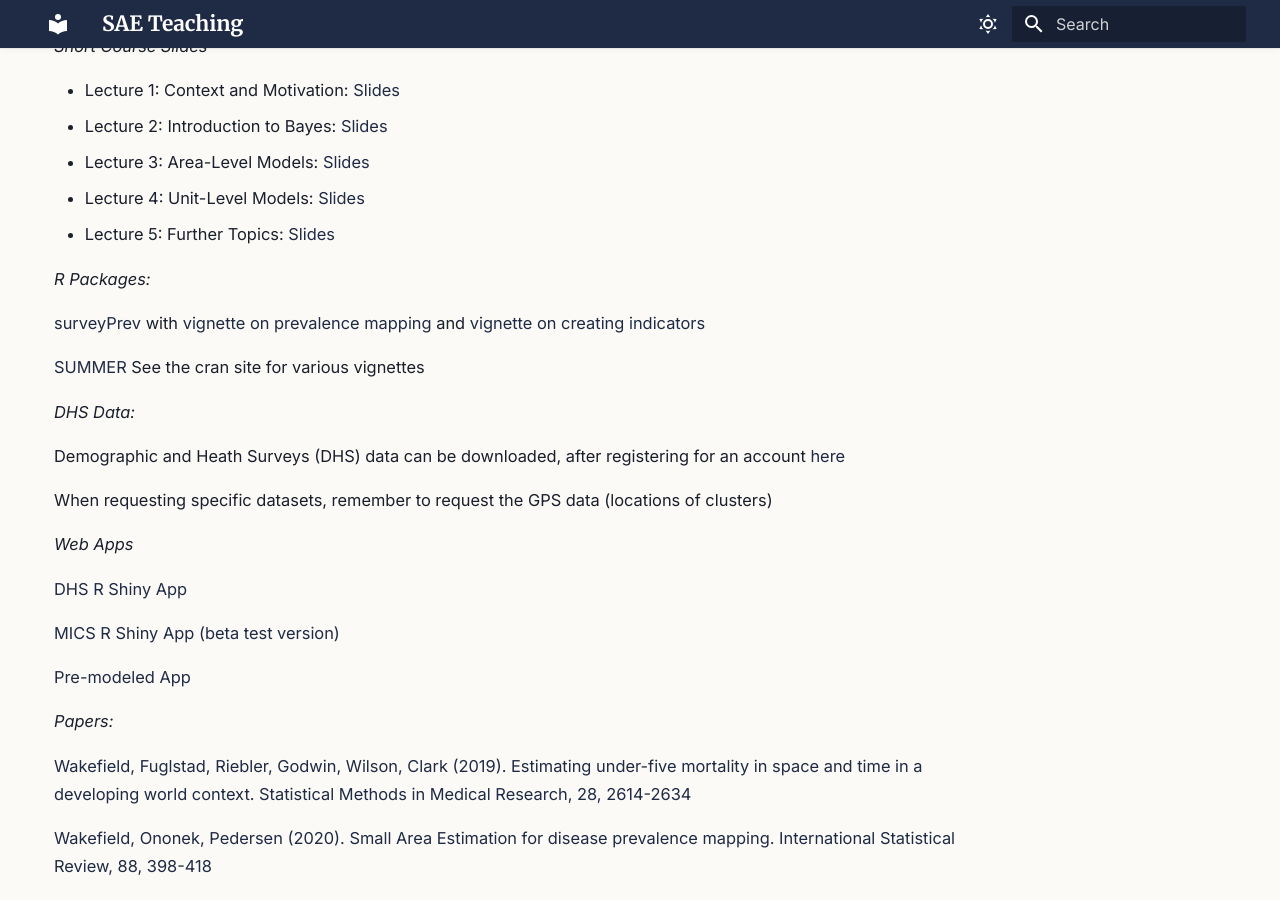
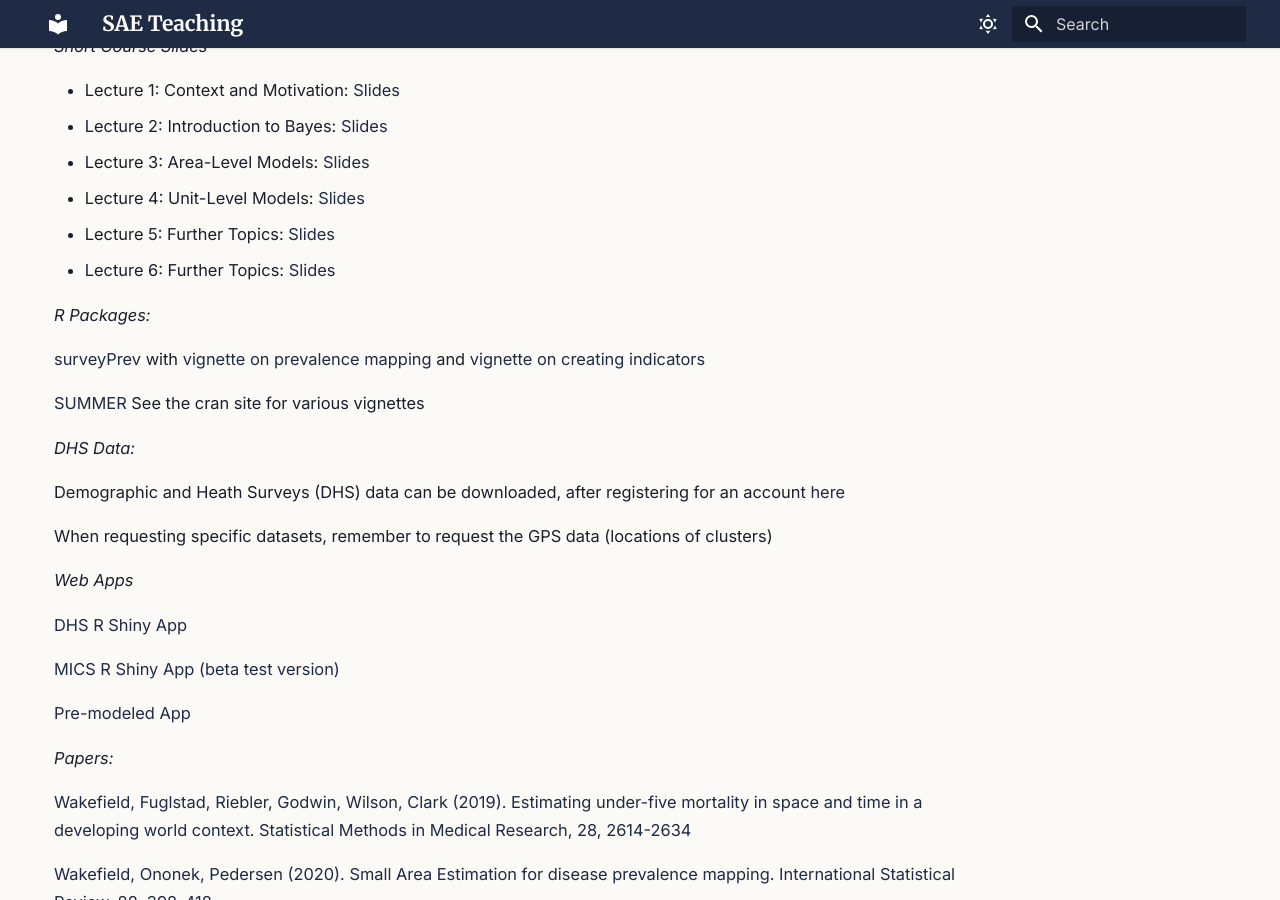
Before and after one commit to jonwake/website, an MkDocs documentation site: the page built from docs/teaching-SAE-course.md, in a window 1280 px wide and 900 px high, scrolled down 408 px. Built offline with MkDocs 1.6.1 and Material for MkDocs 9.7.7, drawn with Linux system fonts in a browser that asks for light colours.

Commit message:
Update teaching-SAE-course.md

```diff
--- a/docs/teaching-SAE-course.md
+++ b/docs/teaching-SAE-course.md
@@ -11,6 +11,7 @@ Small area estimation is of crucial importance in low- and middle-income countri
 - Lecture 3: Area-Level Models: [Slides](files/SAE-files/SAE-Area-Level-Models.pdf)
 - Lecture 4: Unit-Level Models: [Slides](files/SAE-files/SAE-Unit-Level-Models.pdf)
 - Lecture 5: Further Topics: [Slides](files/SAE-files/SAE-FurtherTopics.pdf)
+- Lecture 6: Further Topics: [Slides](files/SAE-files/SAE-Software.pdf)
 
 *R Packages:*
 
```
